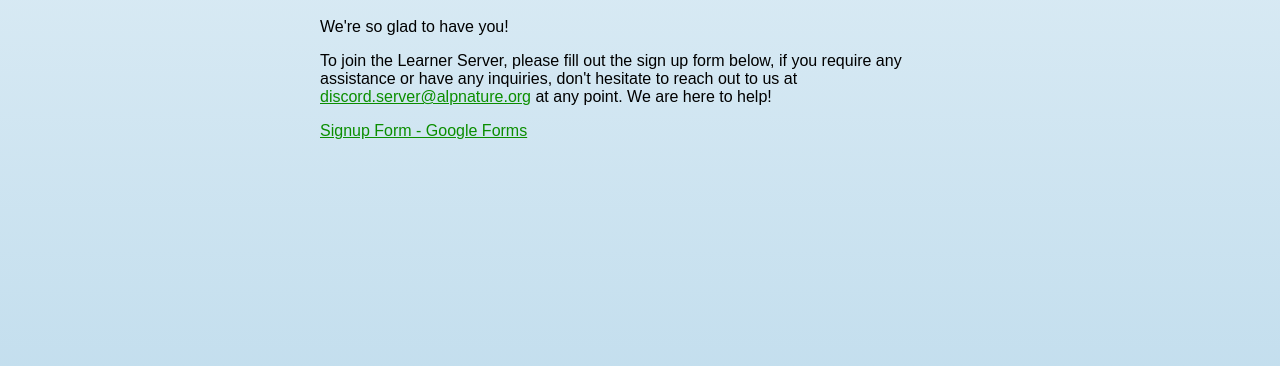
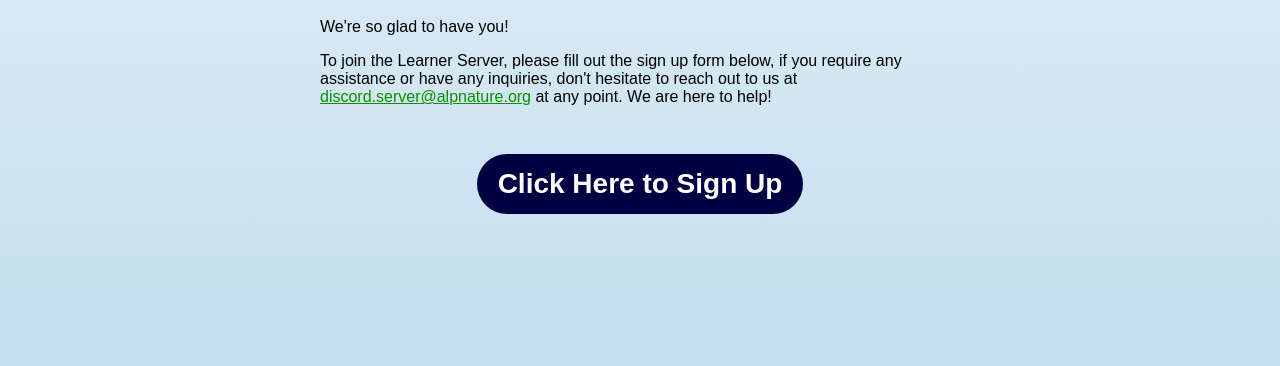
Before and after one commit to LearnerCouncil/LCSite, an Eleventy site: page src/how-to-join.md in a window 1280 px wide. Shown: the part 238-604 px from the top of the page. Built offline with nearby package versions, Linux system fonts and the light colour scheme; Eleventy itself is replaced by a stand-in of ours; files that its build step writes are made by us from their sources.

Commit message:
Transformed the Sigh-up link into a big button to increase visibility

```diff
--- a/src/css/style.css
+++ b/src/css/style.css
@@ -4,6 +4,7 @@
     --background: linear-gradient(0, #bad9eb 0%, #e3f0f7 100%);
     --inverted-background: #000042;
     --text-color: #000;
+    --inverted-text-color: #fff;
     --link-color: #0B8E00;
     --visited-link-color: #075600;
 
@@ -16,6 +17,7 @@
     --background: linear-gradient(0, #000024 0%, #000042 100%);
     --inverted-background: #bad9eb;
     --text-color: #fff;
+    --inverted-text-color: #000;
     --link-color: #0B8E00;
     --visited-link-color: #075600;
 
@@ -142,3 +144,19 @@ footer {
     max-height: 100vh;
     margin: auto;
 }
+
+/* Big signup button */
+.signup-button-container {
+    display: flex;
+    justify-content: center;
+    margin-top: 3em;
+}
+.signup-button {
+    display: flex;
+    font-size: 1.75em;
+    padding: 0.5em 0.75em;
+    border-radius: 50px;
+    background-color: var(--inverted-background);
+    color: var(--inverted-text-color) !important;
+    text-decoration: none;
+}
--- a/src/how-to-join.md
+++ b/src/how-to-join.md
@@ -9,4 +9,4 @@ We're so glad to have you!
 
 To join the Learner Server, please fill out the sign up form below, if you require any assistance or have any inquiries, don't hesitate to reach out to us at [discord.server@alpnature.org](mailto:discord.server@alpnature.org) at any point. We are here to help!
 
-[Signup Form - Google Forms](https://forms.gle/o2ia67AojFNgRFWy6)
+<div class="signup-button-container"><a href="https://forms.gle/o2ia67AojFNgRFWy6" class="signup-button"><b>Click Here to Sign Up</b></a></div>
```
